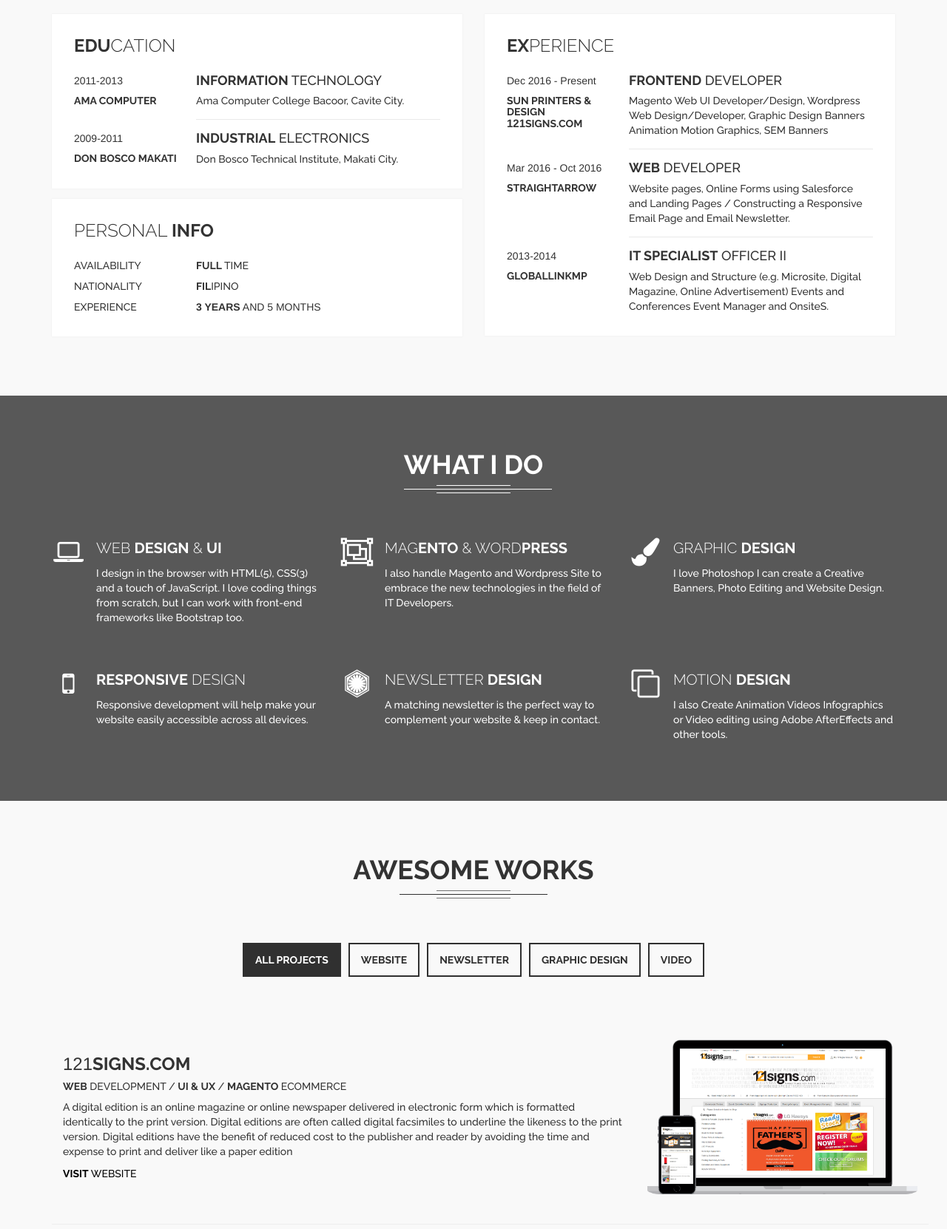
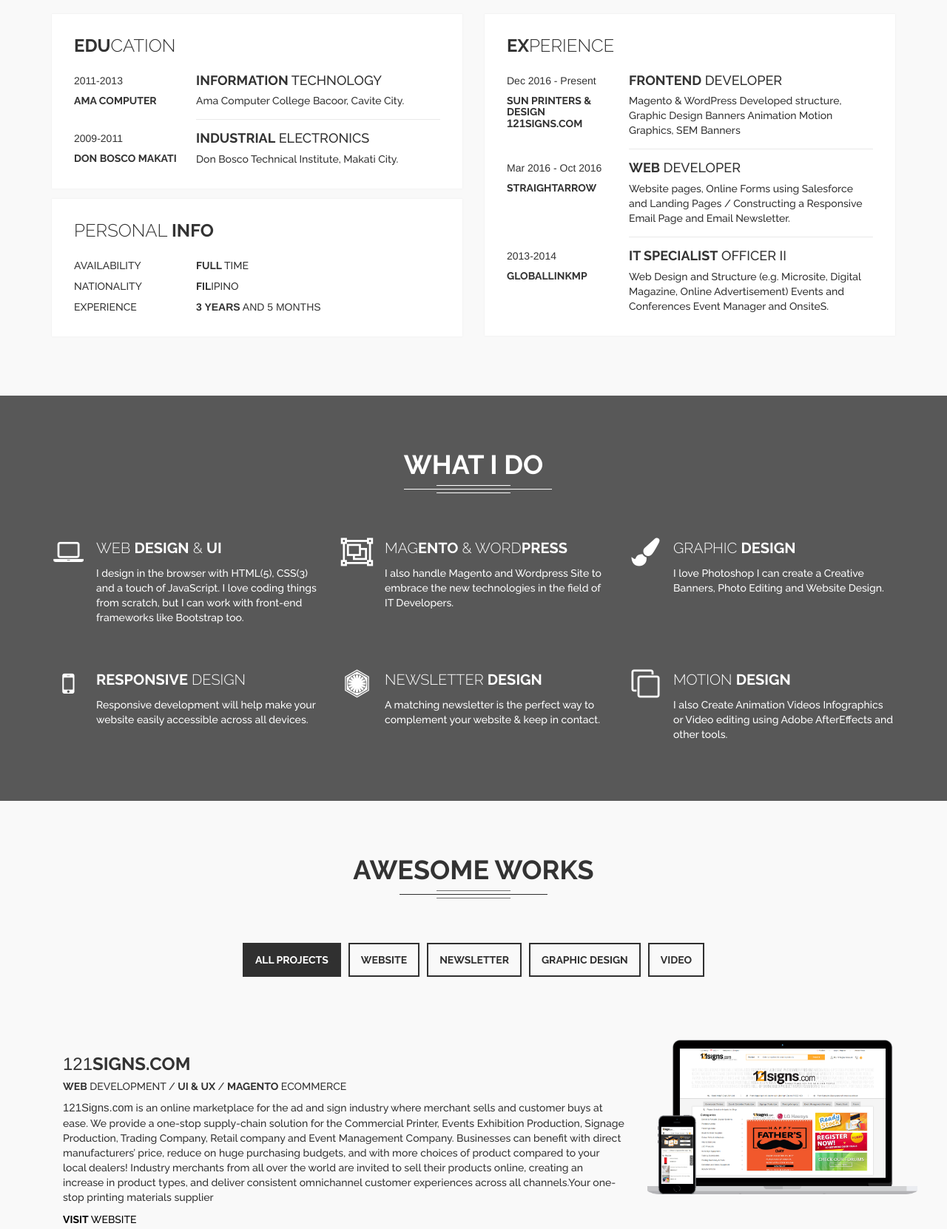
Before and after one commit to geneparagas/berchie.github.io, a plain HTML site: page index.html in a window 1280 px wide. Shown: the part 1400-3062 px from the top of the page at 74% size. Drawn offline with Linux system fonts and the light colour scheme; some packages are replaced by stand-ins of ours.

Commit message:
Add files via upload

```diff
--- a/index.html
+++ b/index.html
@@ -169,7 +169,7 @@
                   </div>
                   <div class="col-xs-8 about--info-border">
                     <h4><strong>FRONTEND</strong> DEVELOPER</h4>
-                    <p>Magento Web UI Developer/Design, Wordpress Web Design/Developer, Graphic Design Banners Animation Motion Graphics, SEM Banners </p>
+                    <p>Magento & WordPress Developed structure, Graphic Design Banners Animation Motion Graphics, SEM Banners </p>
                   </div>
                 </div>
               </div>
@@ -280,7 +280,7 @@ Event Manager and OnsiteS.</p>
         <div class="col-md-8" style="float: left;">
                     <h3><font style="font-family: Helvetica, Arial, sans-serif">121</font><strong>SIGNS.COM</strong></h3>
                     <h5><strong>WEB</strong> DEVELOPMENT /<strong> UI & UX</strong> / <strong>MAGENTO</strong> ECOMMERCE</h5>
-                    <p>A digital edition is an online magazine or online newspaper delivered in electronic form which is formatted identically to the print version. Digital editions are often called digital facsimiles to underline the likeness to the print version. Digital editions have the benefit of reduced cost to the publisher and reader by avoiding the time and expense to print and deliver like a paper edition</p>
+                    <p><font style="font-family: Helvetica, Arial, sans-serif;font-size: 15px">121Signs.com</font> is an online marketplace for the ad and sign industry where merchant sells and customer buys at ease. We provide a one-stop supply-chain solution for the Commercial Printer, Events Exhibition Production, Signage Production, Trading Company, Retail company and Event Management Company. Businesses can benefit with direct manufacturers’ price, reduce on huge purchasing budgets, and with more choices of product compared to your local dealers! Industry merchants from all over the world are invited to sell their products online, creating an increase in product types, and deliver consistent omnichannel customer experiences across all channels.Your one-stop printing materials supplier</p>
                     <a href="https://www.121signs.com/" target="_blank" style="color: #000" ><strong>VISIT</strong> WEBSITE</a>
         </div>
 
```
